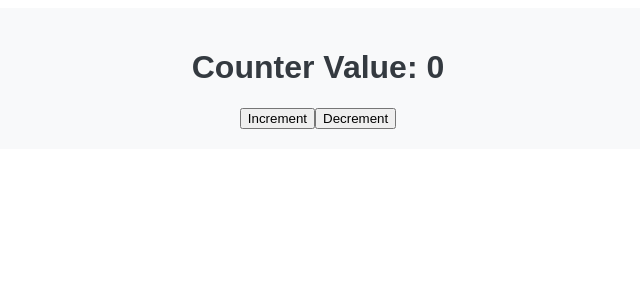
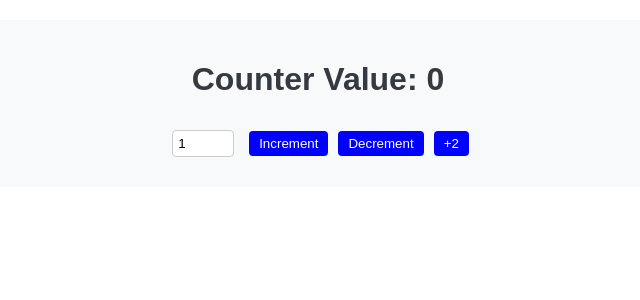
Before and after one commit to rahul-mallah/Learn-Frontend, a React (Vite) app: page / in a window 1280 px wide. Shown: the top 300 px of the page, without its empty margins (322-962 px from the left). Built offline with nearby package versions, Linux system fonts and the light colour scheme.

Commit message:
Multiple State Variables and learning multiple state updates

```diff
--- a/src/App.css
+++ b/src/App.css
@@ -3,6 +3,7 @@
     text-align: center;
     padding: 20px;
     background-color: #f8f9fa;
+    margin: 20px;
 }
 
 h1{
@@ -31,3 +32,25 @@ ul{
 li{
     padding: 5px 0;
 }
+
+input{
+    width: 50px;
+    padding: 5px;
+    margin: 10px;
+    border: 1px solid #ccc;
+    border-radius: 4px;
+}
+
+button{
+    padding: 5px 10px;
+    margin: 5px;
+    border: none;
+    border-radius: 4px;
+    background-color: blue;
+    color: white;
+    cursor: pointer;
+}
+
+button:hover{
+    background-color: darkblue;
+}
--- a/src/App.jsx
+++ b/src/App.jsx
@@ -1,6 +1,11 @@
 import { useState } from 'react';
 import './App.css'
 import ProfileCard from './ProfileCard'
+
+// - State updates are async
+// - You need to use updater function for multiple
+//  state updates.
+
 
 function App() {
 
@@ -25,12 +30,21 @@ function App() {
   };
 
   const [count, setCount] = useState(0);
+  const [step, setStep] = useState(1);
+
   const incrementCount = () => {
-    setCount(count + 1);
+    setCount(count + step);
   }
 
   const decrementCount = () => {
-    setCount(count - 1);
+    setCount(count - step);
+  }
+
+  const incrementTwice = () => {
+    // setCount(count + 1);
+    // setCount(count + 1);
+    setCount(c => c + 1);
+    setCount(c => c + 1);
   }
 
   return (
@@ -38,8 +52,12 @@ function App() {
       {/* <ProfileCard {...aliceProfile}/>
       <ProfileCard {...johnProfile}/> */}
       <h1>Counter Value: {count}</h1>
+      <input type='number'
+            value={step}
+            onChange={(e) => setStep(parseInt(e.target.value))}/>
       <button onClick={incrementCount}>Increment</button>
       <button onClick={decrementCount}>Decrement</button>
+      <button onClick={incrementTwice}>+2</button>
     </div>
   )
 }
```
